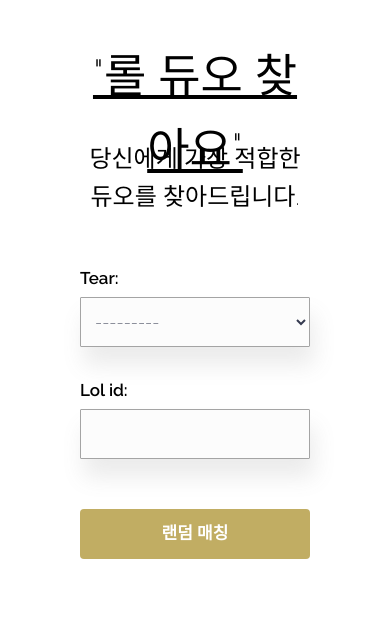
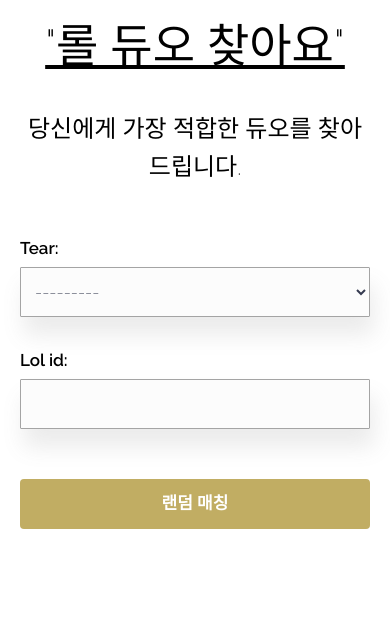
Before and after one commit to Andychoi153/junglechai, a Django app: page / in a window 390 px wide. Shown: the top 629 px of the page. Run offline with Django 3.2, Linux system fonts and the light colour scheme; some libraries are stand-ins or nearby versions.

Commit message:
메인페이지 CSS 업데이트 (4) padding 수정

```diff
--- a/static/chat.css
+++ b/static/chat.css
@@ -340,13 +340,13 @@ padding-top: 600px;
 }
 
 .main_frame{
-width: calc(100% - 80px);
+width: calc(100% - 20px);
 margin: 0px 0px 0px 0px;
-
+padding: 10px;
 }
 
 .container{
-width: calc(100% - 80px);
+width: calc(100% - 20px);
 
 }
 
```
